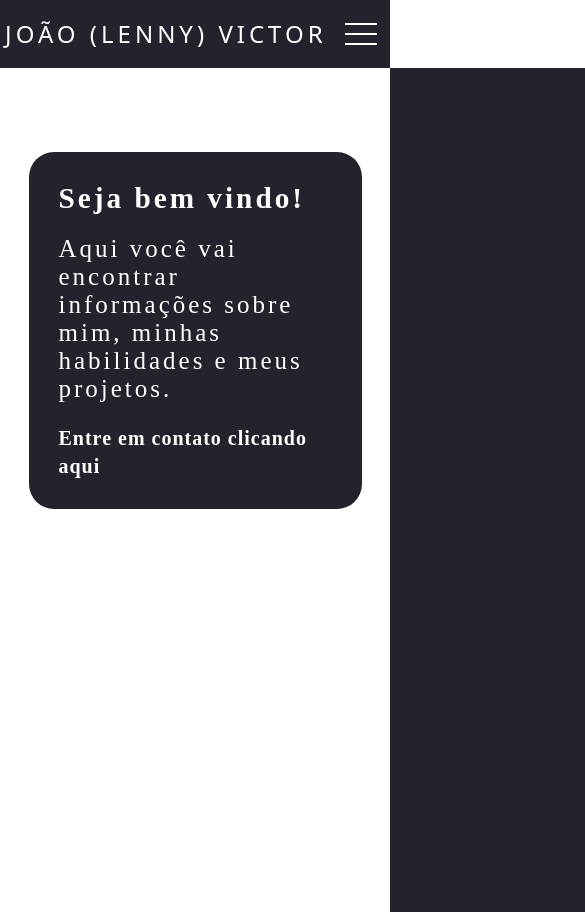
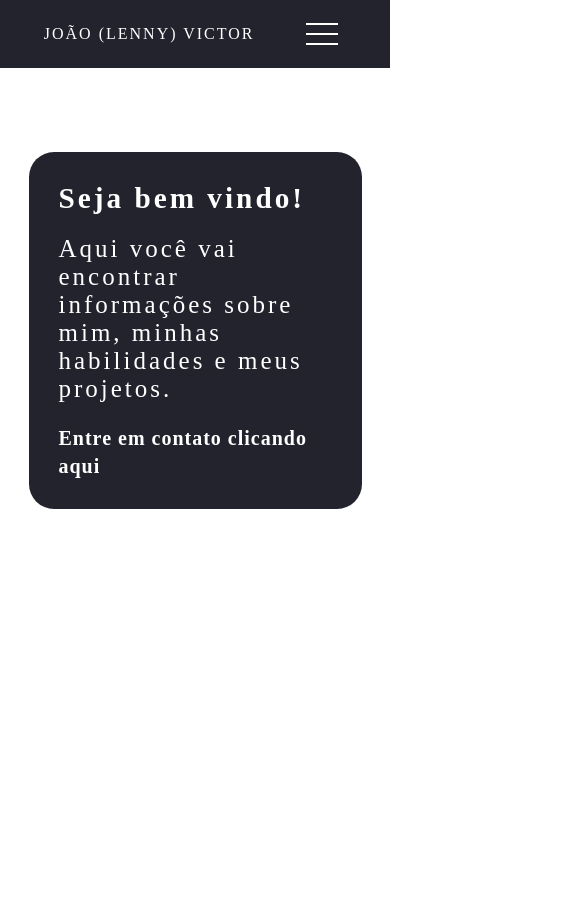
Before and after one commit to JVLENNY10/JVLENNY10.github.io, a React (Create React App) app: page / in a window 390 px wide. Shown: the top 912 px of the page, 585 px wide, since content can reach past the window. Built offline with nearby package versions, Linux system fonts and the light colour scheme.

Commit message:
CSS - components - header.css
- Editando algumas estilizações.

```diff
--- a/src/css/components/header.css
+++ b/src/css/components/header.css
@@ -9,8 +9,8 @@ a:hover {
 }
 
 .name {
-  font-size: 24px;
-  letter-spacing: 4px;
+  font-size: 100%;
+  letter-spacing: 2px;
   text-transform: uppercase;
 }
 
@@ -18,14 +18,13 @@ nav {
   align-items: center;
   background-color: #23232e;
   display: flex;
-  font-family: system-ui, -apple-system, Helvetica, Arial, sans-serif;
   height: 8vh;
-  justify-content: space-around;
+  justify-content: space-evenly;
 }
 
 .mobile-menu {
+  cursor: pointer;
   display: none;
-  cursor: pointer;
 }
 
 .mobile-menu div {
@@ -72,7 +71,7 @@ nav {
     position: absolute;
     right: 0;
     top: 8vh;
-    transform: translateX(100%);
+    transform: translateX(100vw);
     transition: transform 0.3s ease-in;
     width: 50vw;
   }
```
